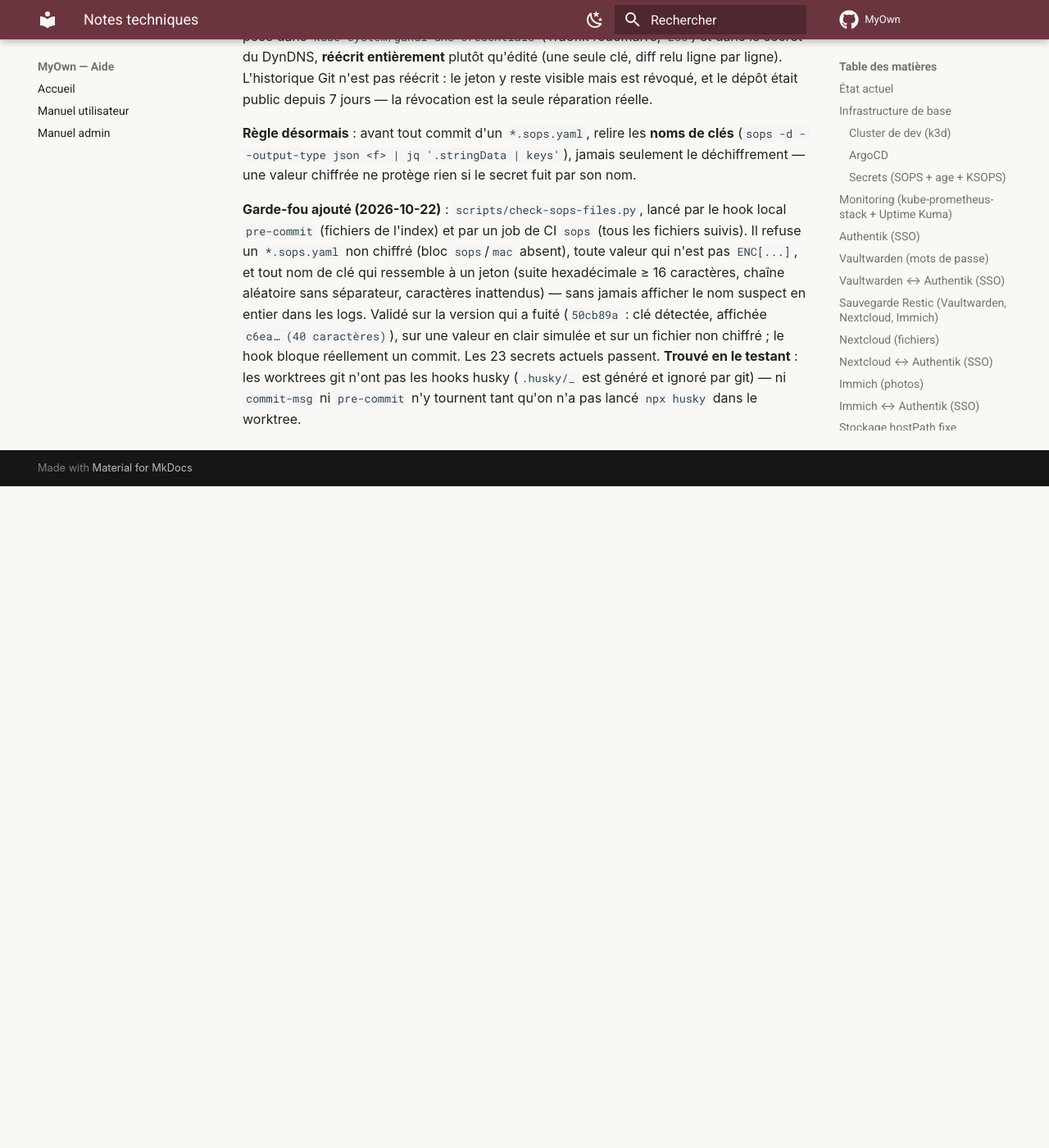
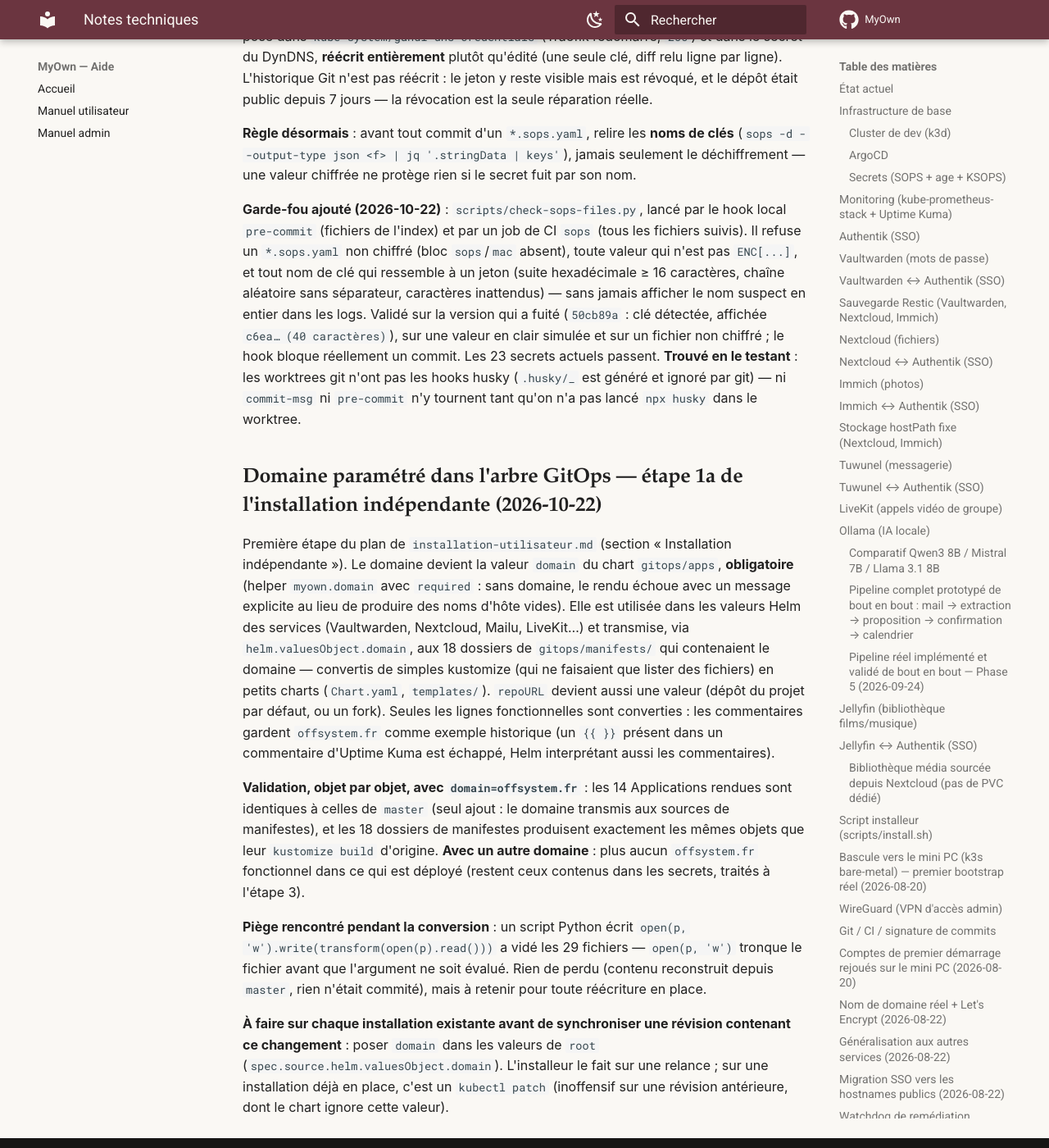
Before and after one commit to Pavliin/MyOwn, an MkDocs documentation site: the page built from docs/notes-techniques.md, in a window 1280 px wide and 1400 px high, scrolled down 115843 px. Shown: the whole window at 82% size. Built offline with MkDocs 1.6.1 and Material for MkDocs 9.7.7, drawn with Linux system fonts in a browser that asks for light colours; comment, search, counter and statistics services are not loaded; before the commit the page ends 116436 px from its top, so only the background shows below that; part of the change alters nothing that is shown.

Commit message:
docs: document the domain parameter and its one-time migration
Co-Authored-By: Claude Opus 5.5 <noreply@anthropic.com>

```diff
--- a/docs/notes-techniques.md
+++ b/docs/notes-techniques.md
@@ -1179,3 +1179,13 @@ Suite du test précédent : chaque service optionnel installé via `scripts/inst
 **Règle désormais** : avant tout commit d'un `*.sops.yaml`, relire les **noms de clés** (`sops -d --output-type json <f> | jq '.stringData | keys'`), jamais seulement le déchiffrement — une valeur chiffrée ne protège rien si le secret fuit par son nom.
 
 **Garde-fou ajouté (2026-10-22)** : `scripts/check-sops-files.py`, lancé par le hook local `pre-commit` (fichiers de l'index) et par un job de CI `sops` (tous les fichiers suivis). Il refuse un `*.sops.yaml` non chiffré (bloc `sops`/`mac` absent), toute valeur qui n'est pas `ENC[...]`, et tout nom de clé qui ressemble à un jeton (suite hexadécimale ≥ 16 caractères, chaîne aléatoire sans séparateur, caractères inattendus) — sans jamais afficher le nom suspect en entier dans les logs. Validé sur la version qui a fuité (`50cb89a` : clé détectée, affichée `c6ea… (40 caractères)`), sur une valeur en clair simulée et sur un fichier non chiffré ; le hook bloque réellement un commit. Les 23 secrets actuels passent. **Trouvé en le testant** : les worktrees git n'ont pas les hooks husky (`.husky/_` est généré et ignoré par git) — ni `commit-msg` ni `pre-commit` n'y tournent tant qu'on n'a pas lancé `npx husky` dans le worktree.
+
+## Domaine paramétré dans l'arbre GitOps — étape 1a de l'installation indépendante (2026-10-22)
+
+Première étape du plan de `installation-utilisateur.md` (section « Installation indépendante »). Le domaine devient la valeur `domain` du chart `gitops/apps`, **obligatoire** (helper `myown.domain` avec `required` : sans domaine, le rendu échoue avec un message explicite au lieu de produire des noms d'hôte vides). Elle est utilisée dans les valeurs Helm des services (Vaultwarden, Nextcloud, Mailu, LiveKit…) et transmise, via `helm.valuesObject.domain`, aux 18 dossiers de `gitops/manifests/` qui contenaient le domaine — convertis de simples kustomize (qui ne faisaient que lister des fichiers) en petits charts (`Chart.yaml`, `templates/`). `repoURL` devient aussi une valeur (dépôt du projet par défaut, ou un fork). Seules les lignes fonctionnelles sont converties : les commentaires gardent `offsystem.fr` comme exemple historique (un `{{ }}` présent dans un commentaire d'Uptime Kuma est échappé, Helm interprétant aussi les commentaires).
+
+**Validation, objet par objet, avec `domain=offsystem.fr`** : les 14 Applications rendues sont identiques à celles de `master` (seul ajout : le domaine transmis aux sources de manifestes), et les 18 dossiers de manifestes produisent exactement les mêmes objets que leur `kustomize build` d'origine. **Avec un autre domaine** : plus aucun `offsystem.fr` fonctionnel dans ce qui est déployé (restent ceux contenus dans les secrets, traités à l'étape 3).
+
+**Piège rencontré pendant la conversion** : un script Python écrit `open(p, 'w').write(transform(open(p).read()))` a vidé les 29 fichiers — `open(p, 'w')` tronque le fichier avant que l'argument ne soit évalué. Rien de perdu (contenu reconstruit depuis `master`, rien n'était commité), mais à retenir pour toute réécriture en place.
+
+**À faire sur chaque installation existante avant de synchroniser une révision contenant ce changement** : poser `domain` dans les valeurs de `root` (`spec.source.helm.valuesObject.domain`). L'installeur le fait sur une relance ; sur une installation déjà en place, c'est un `kubectl patch` (inoffensif sur une révision antérieure, dont le chart ignore cette valeur).
```
